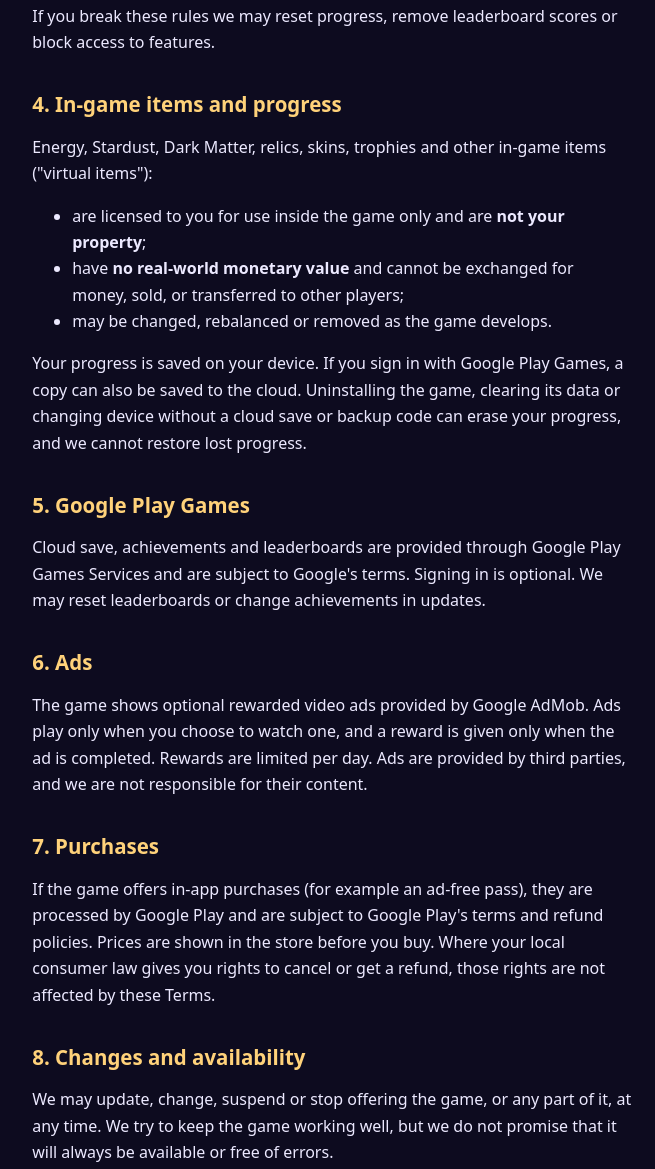
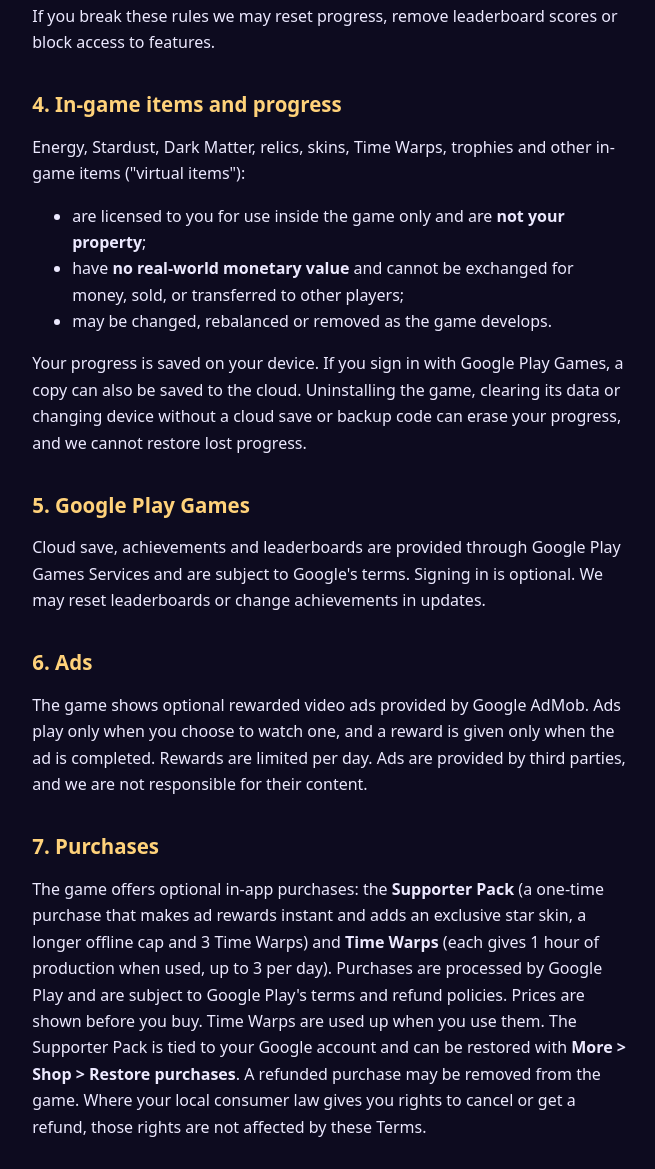
Before and after one commit to bewulgaming-dot/bewulgaming-dot.github.io, a plain HTML site: page heliocore-idle-terms.html in a window 1280 px wide. Shown: the part 1108-2277 px from the top of the page, without its empty margins (308-963 px from the left). Drawn offline with Linux system fonts and the light colour scheme.

Commit message:
Heliocore terms: describe the Supporter Pack and Time Warps
Co-Authored-By: Claude Opus 5.5 <noreply@anthropic.com>

```diff
--- a/heliocore-idle-terms.html
+++ b/heliocore-idle-terms.html
@@ -11,7 +11,7 @@
 <nav aria-label="Heliocore Idle policies"><a href="heliocore-idle-privacy.html">Privacy Policy – Heliocore Idle</a></nav>
 
 <h1>Terms of Service – Heliocore Idle</h1>
-<p><b>Last updated:</b> 27/11-2026</p>
+<p><b>Last updated:</b> 27/11-2026 (in-app purchases added)</p>
 <p>These Terms of Service ("Terms") apply to the mobile game <b>Heliocore Idle</b> ("the game"), made by <b>Collaxter</b> ("we", "us"). By downloading or playing the game you agree to these Terms. If you don't agree, please don't use the game. Contact: <b>Bewulgaming@gmail.com</b>.</p>
 
 <h2>1. Who can play</h2>
@@ -31,7 +31,7 @@
 <p>If you break these rules we may reset progress, remove leaderboard scores or block access to features.</p>
 
 <h2>4. In-game items and progress</h2>
-<p>Energy, Stardust, Dark Matter, relics, skins, trophies and other in-game items ("virtual items"):</p>
+<p>Energy, Stardust, Dark Matter, relics, skins, Time Warps, trophies and other in-game items ("virtual items"):</p>
 <ul>
 <li>are licensed to you for use inside the game only and are <b>not your property</b>;</li>
 <li>have <b>no real-world monetary value</b> and cannot be exchanged for money, sold, or transferred to other players;</li>
@@ -46,7 +46,7 @@
 <p>The game shows optional rewarded video ads provided by Google AdMob. Ads play only when you choose to watch one, and a reward is given only when the ad is completed. Rewards are limited per day. Ads are provided by third parties, and we are not responsible for their content.</p>
 
 <h2>7. Purchases</h2>
-<p>If the game offers in-app purchases (for example an ad-free pass), they are processed by Google Play and are subject to Google Play's terms and refund policies. Prices are shown in the store before you buy. Where your local consumer law gives you rights to cancel or get a refund, those rights are not affected by these Terms.</p>
+<p>The game offers optional in-app purchases: the <b>Supporter Pack</b> (a one-time purchase that makes ad rewards instant and adds an exclusive star skin, a longer offline cap and 3 Time Warps) and <b>Time Warps</b> (each gives 1 hour of production when used, up to 3 per day). Purchases are processed by Google Play and are subject to Google Play's terms and refund policies. Prices are shown before you buy. Time Warps are used up when you use them. The Supporter Pack is tied to your Google account and can be restored with <b>More &gt; Shop &gt; Restore purchases</b>. A refunded purchase may be removed from the game. Where your local consumer law gives you rights to cancel or get a refund, those rights are not affected by these Terms.</p>
 
 <h2>8. Changes and availability</h2>
 <p>We may update, change, suspend or stop offering the game, or any part of it, at any time. We try to keep the game working well, but we do not promise that it will always be available or free of errors.</p>
```
